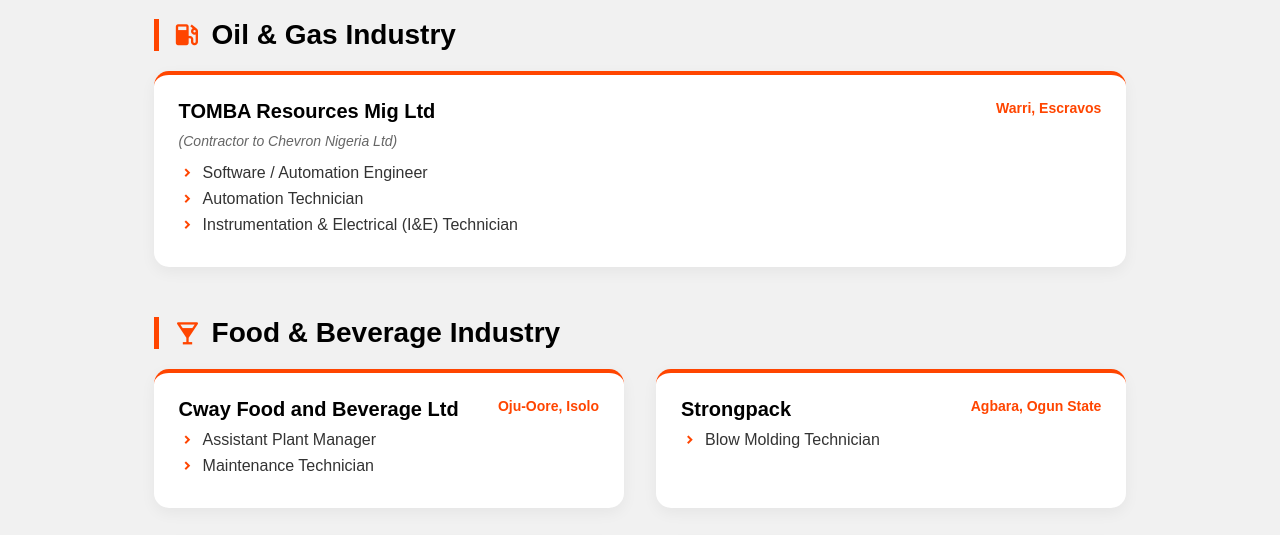
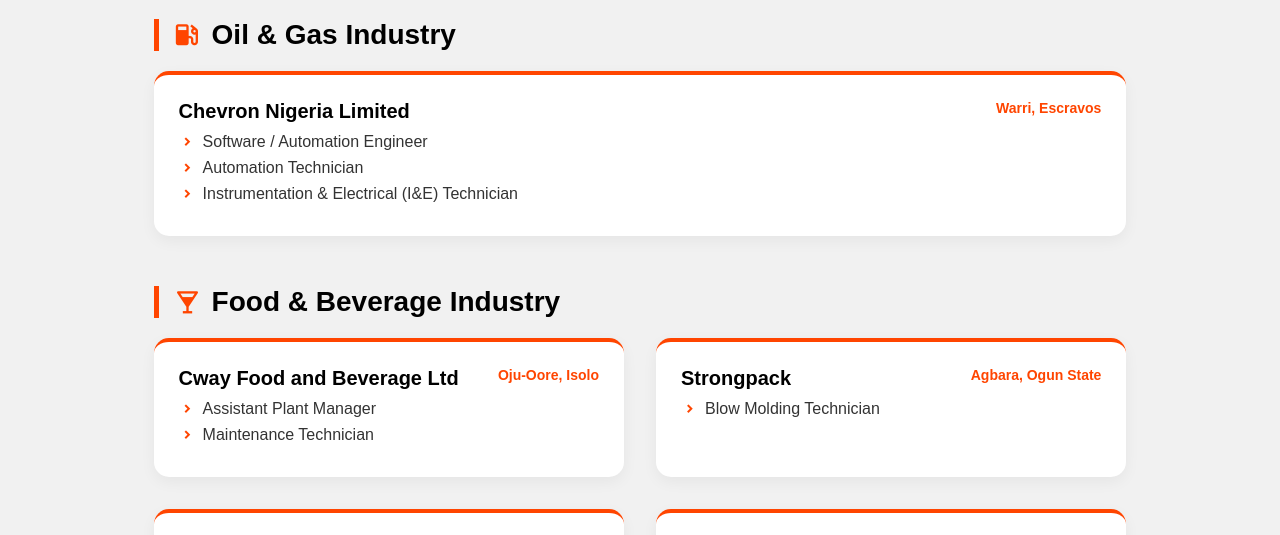
Before and after one commit to Issyone02/issy_portfolio, a plain HTML site: page experience.html in a window 1280 px wide. Shown: the part 213-748 px from the top of the page. Drawn offline with nearby package versions, Linux system fonts and the light colour scheme.

Commit message:
Experience.html edited

```diff
--- a/experience.html
+++ b/experience.html
@@ -34,10 +34,9 @@
       <div class="experience-container">
         <div class="exp-card">
           <div class="exp-header">
-            <h4>TOMBA Resources Mig Ltd</h4>
+            <h4>Chevron Nigeria Limited</h4>
             <span class="location">Warri, Escravos</span>
           </div>
-          <p class="client-note">(Contractor to Chevron Nigeria Ltd)</p>
           <ul class="role-list">
             <li>
               <i class="bx bx-chevron-right"></i> Software / Automation Engineer
```
